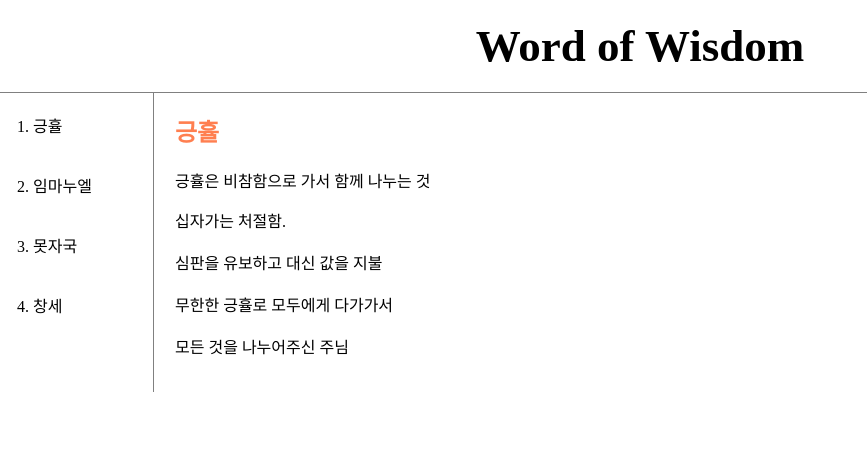
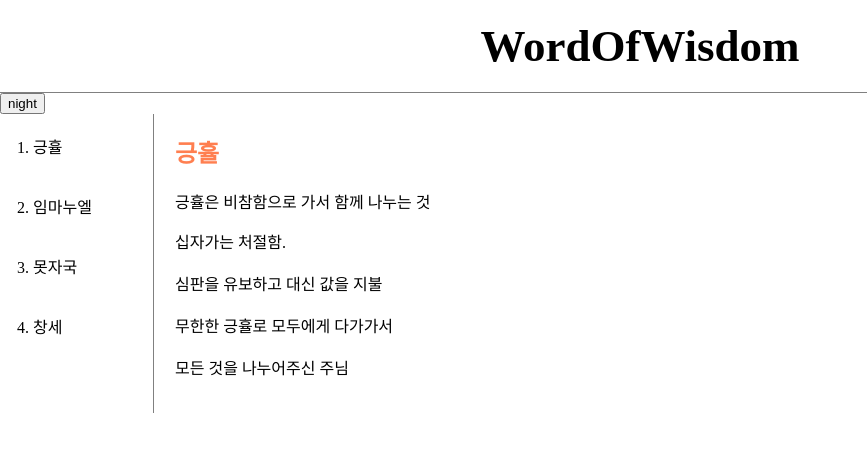
Before and after one commit to 13lue82/wordofwisdom, a plain HTML site: page word1.html in a window 1280 px wide. Shown: the whole page, without its empty margins (0-867 px from the left). Drawn offline with Linux system fonts and the light colour scheme.

Commit message:
6th version

```diff
--- a/word1.html
+++ b/word1.html
@@ -7,7 +7,18 @@
 
 </head>
 <body>
-<h1><a href="index.html">Word of Wisdom</a></h1>
+  <h1><a href="index.html">WordOfWisdom</a></h1>
+    <input id="night_day" type="button" value="night" onclick="
+      if(document.querySelector('#night_day').value === 'night'){
+        document.querySelector('body').style.backgroundColor = 'black';
+        document.querySelector('body').style.color = 'white';
+        document.querySelector('#night_day').value = 'day';
+      } else {
+        document.querySelector('body').style.backgroundColor = 'white';
+        document.querySelector('body').style.color = 'black';
+        document.querySelector('#night_day').value = 'night';
+      }
+    ">
 <div id="grid">
   <ol>
     <li><a href="word1.html">긍휼</a></li><br><br>
```
Also changed, not shown: index.html (+12 -1 lines), word2.html (+12 -1 lines), word3.html (+12 -1 lines), word4.html (+12 -1 lines).
